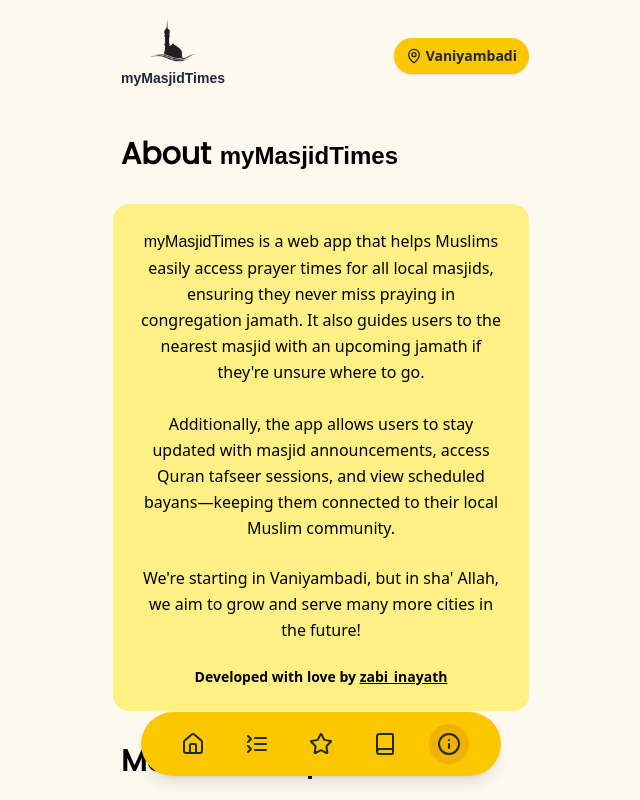
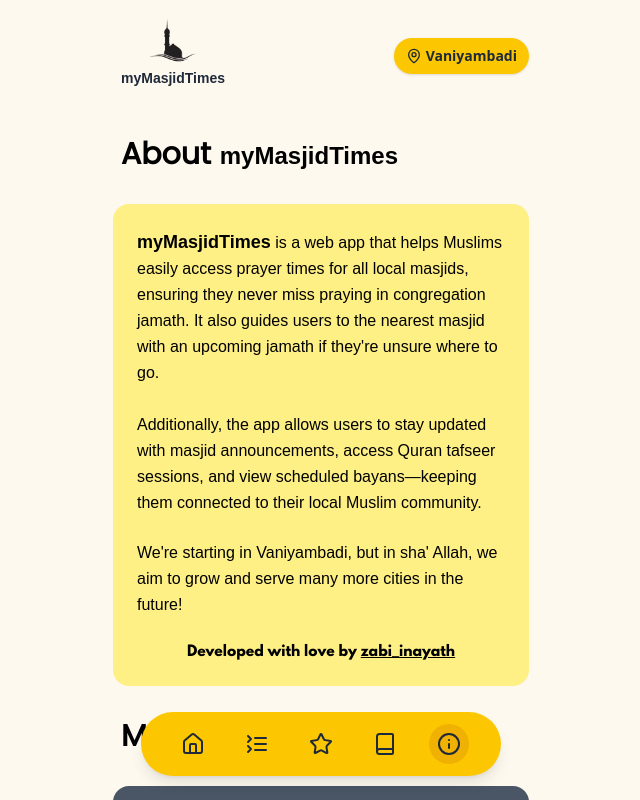
Before and after one commit to zabi-inayath/mymasjidtimes, a React (Vite) app in the folder MMT-frontend/: page /home in a window 1280 px wide. Both pictures are taken after a click on the button 768 px from the left and 744 px from the top of the page. Shown: the top 800 px of the page, without its empty margins (319-959 px from the left). Built offline with nearby package versions, Linux system fonts and the light colour scheme; a web font is replaced by a local one.

Commit message:
UI completed for all sections

```diff
--- a/MMT-frontend/src/components/UserComponents/AboutPage.jsx
+++ b/MMT-frontend/src/components/UserComponents/AboutPage.jsx
@@ -10,17 +10,17 @@ const AboutPage = () => (
         <div className="flex-1 px-4 py-6 mb-30">
             <h1 className="text-3xl font-bold text-black mb-8 ml-2 poppins">About <span className='hagrid text-2xl'>myMasjidTimes</span> </h1>
 
-            <div className="bg-yellow-200 p-6 rounded-2xl mb-8">
-                <p className="text-black text-center leading-relaxed">
-                    <span className='hagrid'>myMasjidTimes</span> is a web app that helps Muslims easily access prayer times for all local masjids, ensuring they never miss praying in congregation jamath. It also guides users to the nearest masjid with an upcoming jamath if they're unsure where to go. <br /><br /> Additionally, the app allows users to stay updated with masjid announcements, access Quran tafseer sessions, and view scheduled bayans—keeping them connected to their local Muslim community.
+            <div className="bg-yellow-200 p-6 rounded-2xl mb-8 text-left dm-sans font-medium">
+                <p className="text-black leading-relaxed">
+                    <span className='hagrid text-lg font-semibold'>myMasjidTimes</span> is a web app that helps Muslims easily access prayer times for all local masjids, ensuring they never miss praying in congregation jamath. It also guides users to the nearest masjid with an upcoming jamath if they're unsure where to go. <br /><br /> Additionally, the app allows users to stay updated with masjid announcements, access Quran tafseer sessions, and view scheduled bayans—keeping them connected to their local Muslim community.
                 </p>
                 <br />
-                <p className="text-black text-center leading-relaxed">
+                <p className="text-black leading-relaxed">
                     We're starting in Vaniyambadi, but in sha' Allah, we aim to grow and serve
                     many more cities in the future!
                 </p>
                 <br />
-                <p className="text-black text-center text-sm font-bold">
+                <p className="text-black text-center text-sm league-spartan">
                     Developed with love by <a className='underline hover:text-yellow-800' href='https://instagram.com/zabi_inayath'>zabi_inayath</a>
                 </p>
             </div>
```
